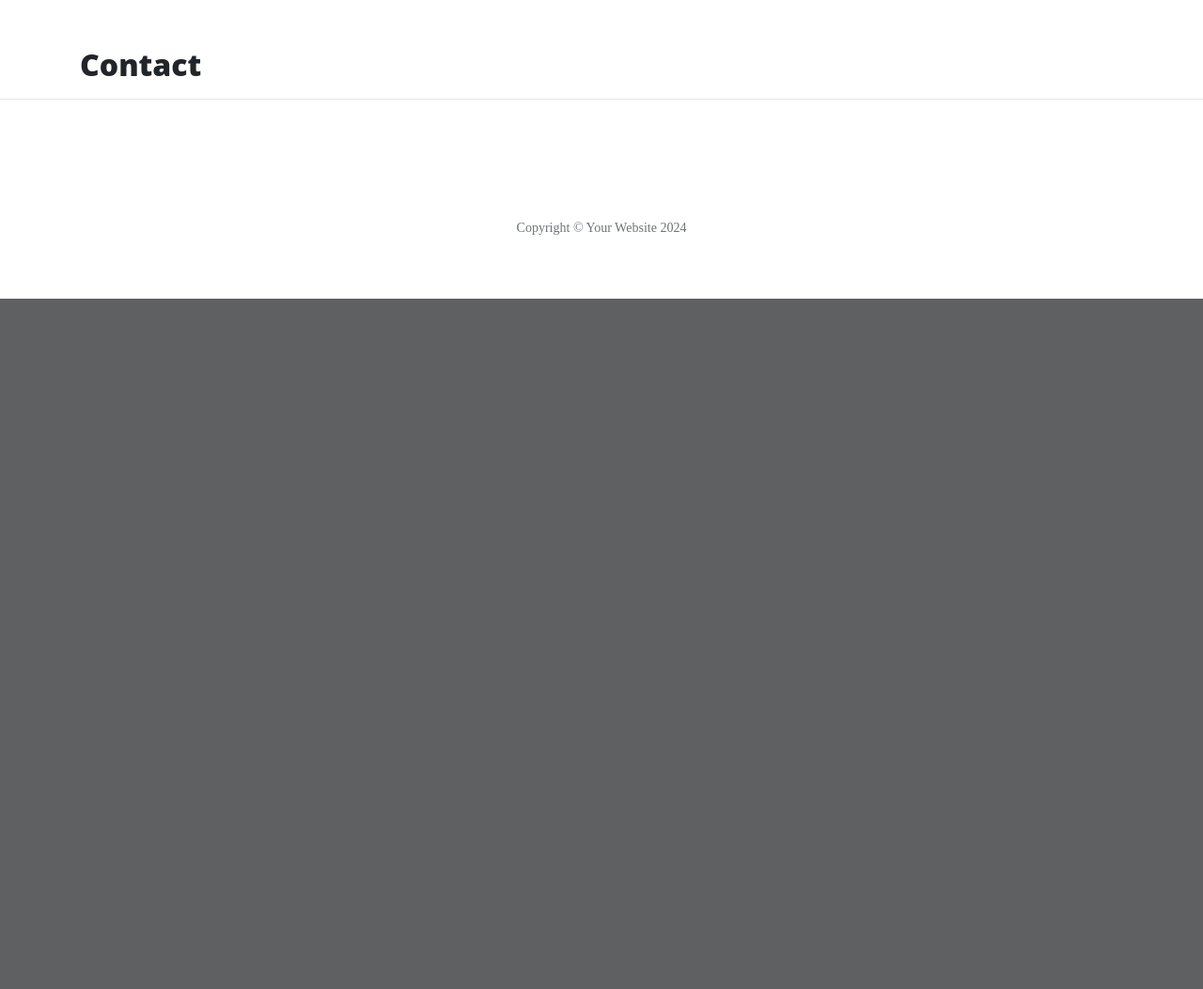
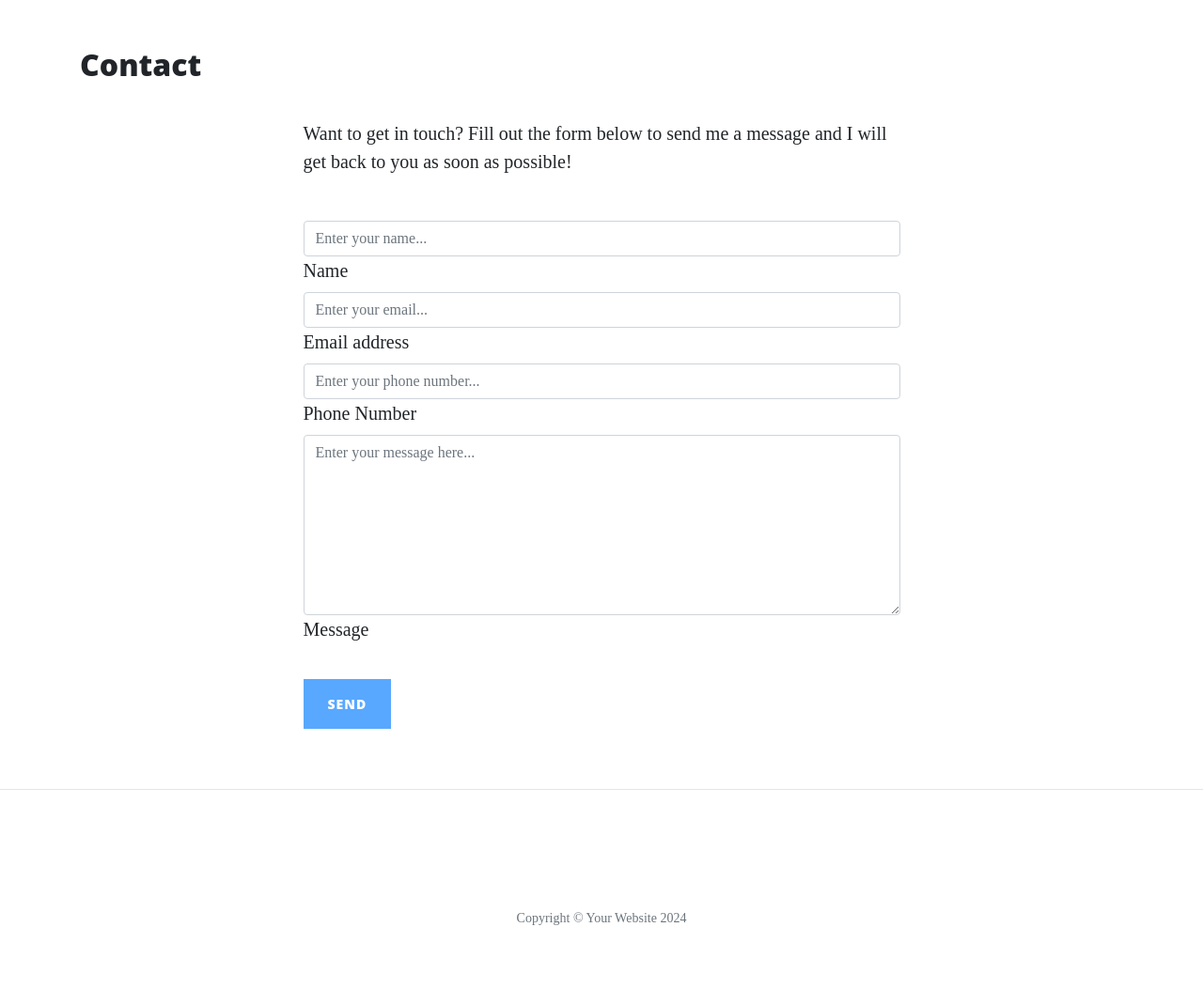
Before and after one commit to Claire-Fisher/hello-flask, a Flask app: page /contact in a window 1280 px wide. Shown: the part 628-1681 px from the top of the page at 94% size. Before the commit the page ends 946 px from the top, so only its background shows below. Run offline with Flask 3, Linux system fonts and the light colour scheme; some libraries are stand-ins or nearby versions.

Commit message:
add: contact form cleanBlog bootstrap template

```diff
--- a/run.py
+++ b/run.py
@@ -27,7 +27,7 @@ def about_member(member_name):
         for obj in data:
             if obj["url"] == member_name:
                 member = obj
-    return "<h1>" + member["name"] + "</h1>"
+    return render_template("member.html", member = member)
 
 
 @app.route("/contact")
--- a/templates/contact.html
+++ b/templates/contact.html
@@ -1,4 +1,57 @@
 {% extends "base.html" %}
 {% block content %}
+
     <h2>{{ page_title }}</h2>
+
+    <div class="row gx-4 gx-lg-5 justify-content-center">
+        <div class="col-md-10 col-lg-8 col-xl-7">
+            <p>Want to get in touch? Fill out the form below to send me a message and I will get back to you as soon as possible!</p>
+            <div class="my-5">
+                <form id="contactForm" data-sb-form-api-token="API_TOKEN">
+                    <div class="form-floating">
+                        <input class="form-control" id="name" type="text" placeholder="Enter your name..." data-sb-validations="required" />
+                        <label for="name">Name</label>
+                        <div class="invalid-feedback" data-sb-feedback="name:required">A name is required.</div>
+                    </div>
+                    <div class="form-floating">
+                        <input class="form-control" id="email" type="email" placeholder="Enter your email..." data-sb-validations="required,email" />
+                        <label for="email">Email address</label>
+                        <div class="invalid-feedback" data-sb-feedback="email:required">An email is required.</div>
+                        <div class="invalid-feedback" data-sb-feedback="email:email">Email is not valid.</div>
+                    </div>
+                    <div class="form-floating">
+                        <input class="form-control" id="phone" type="tel" placeholder="Enter your phone number..." data-sb-validations="required" />
+                        <label for="phone">Phone Number</label>
+                        <div class="invalid-feedback" data-sb-feedback="phone:required">A phone number is required.</div>
+                    </div>
+                    <div class="form-floating">
+                        <textarea class="form-control" id="message" placeholder="Enter your message here..." style="height: 12rem" data-sb-validations="required"></textarea>
+                        <label for="message">Message</label>
+                        <div class="invalid-feedback" data-sb-feedback="message:required">A message is required.</div>
+                    </div>
+                    <br />
+                    <!-- Submit success message-->
+                    <!---->
+                    <!-- This is what your users will see when the form-->
+                    <!-- has successfully submitted-->
+                    <div class="d-none" id="submitSuccessMessage">
+                        <div class="text-center mb-3">
+                            <div class="fw-bolder">Form submission successful!</div>
+                            To activate this form, sign up at
+                            <br />
+                            <a href="https://startbootstrap.com/solution/contact-forms">https://startbootstrap.com/solution/contact-forms</a>
+                        </div>
+                    </div>
+                    <!-- Submit error message-->
+                    <!---->
+                    <!-- This is what your users will see when there is-->
+                    <!-- an error submitting the form-->
+                    <div class="d-none" id="submitErrorMessage"><div class="text-center text-danger mb-3">Error sending message!</div></div>
+                    <!-- Submit Button-->
+                    <button class="btn btn-primary text-uppercase disabled" id="submitButton" type="submit">Send</button>
+                </form>
+            </div>
+        </div>
+    </div>
+
 {% endblock %}
```
Also changed, not shown: templates/member.html (+10 -1 lines).
